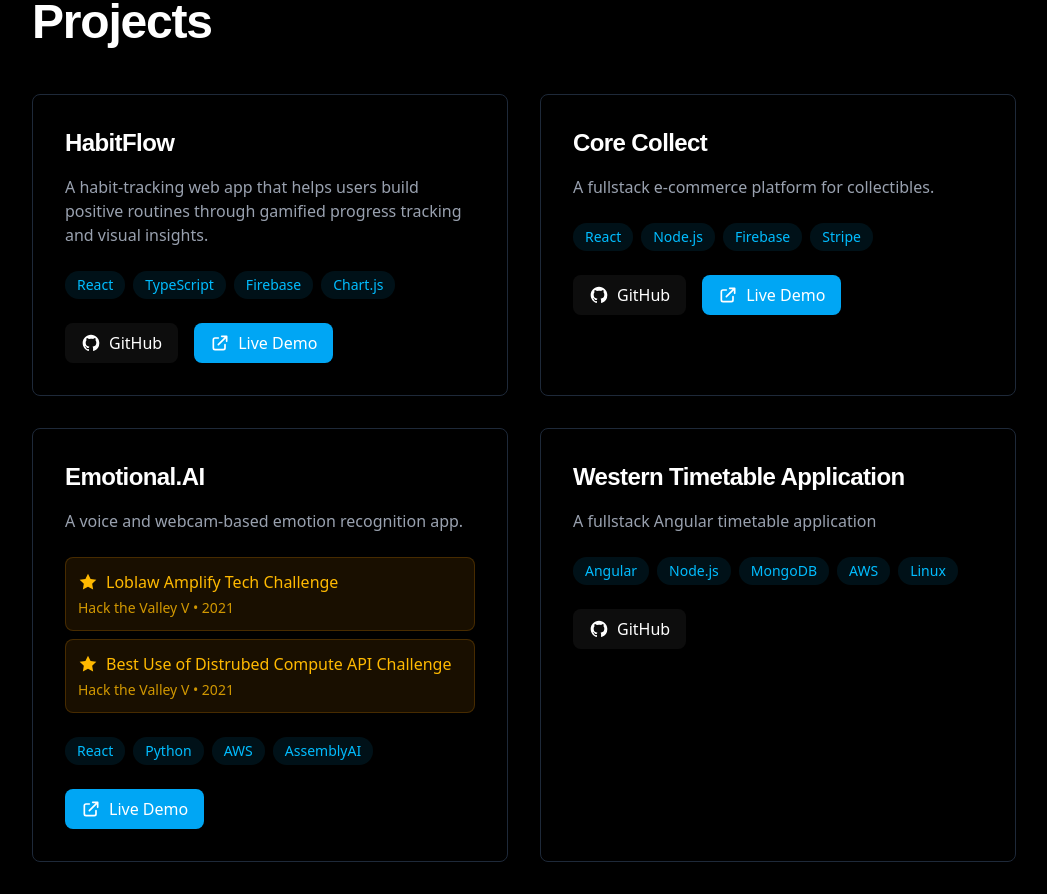
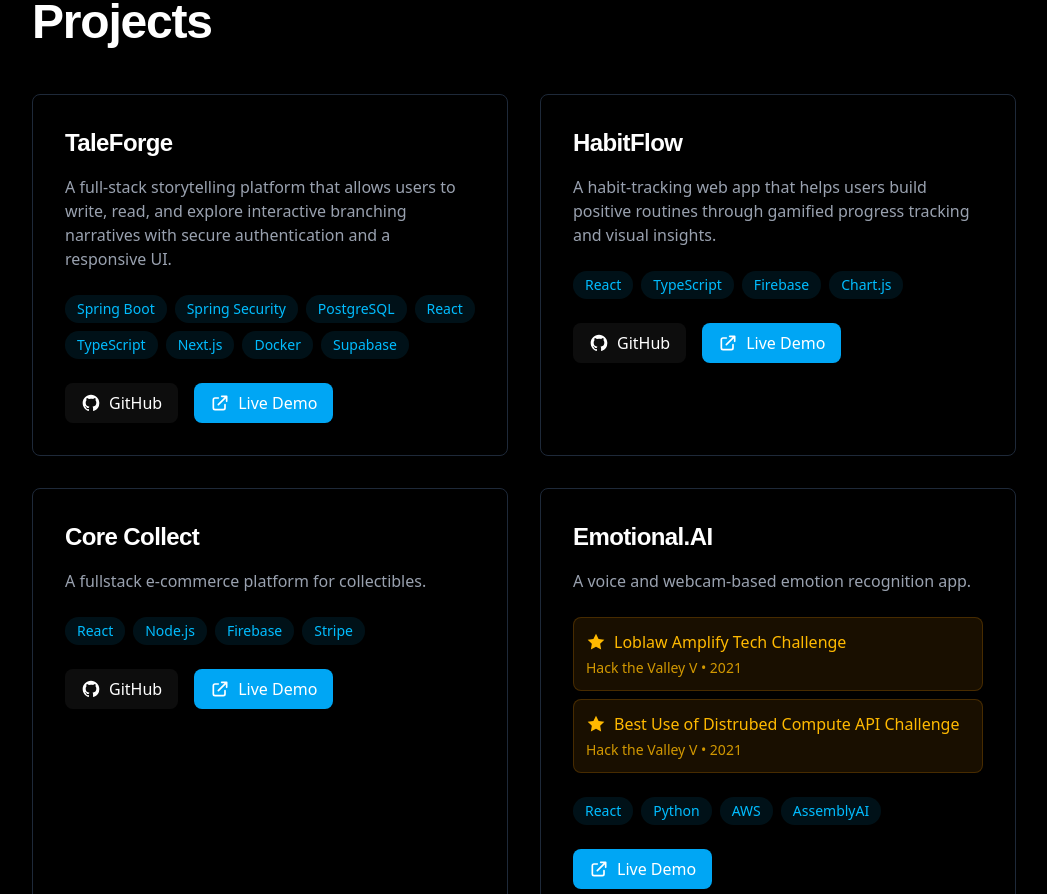
Before and after one commit to asahapde/my-portfolio, a React (Vite) app: page / in a window 1280 px wide. Shown: the part 2600-3494 px from the top of the page, without its empty margins (116-1163 px from the left). Built offline with nearby package versions, Linux system fonts and the light colour scheme; a web font is replaced by a local one.

Commit message:
update links + projects

```diff
--- a/src/components/Hero.tsx
+++ b/src/components/Hero.tsx
@@ -81,7 +81,7 @@
         </p>
         <div className="flex flex-row items-center gap-6 animate-slideUp animation-delay-600">
           <a
-            href="https://drive.google.com/file/d/10d7IoFx5-VKbyAvZqpQ9l-T8BuKzs1aJ/view?usp=sharing"
+            href="https://drive.google.com/file/d/1Ye9dWiFidZm4tq9CNCYttci9BxU3AE7W/view?usp=sharing"
             target="_blank"
             rel="noopener noreferrer"
             className="inline-flex items-center justify-center text-sm sm:text-base md:text-lg rounded-full bg-white hover:bg-gray-100 text-black px-8 py-4 md:px-10 md:py-5 leading-5 font-medium transition-all hover:scale-105 cursor-pointer hover:shadow-lg hover:shadow-white/20 active:scale-95"
--- a/src/components/Projects.tsx
+++ b/src/components/Projects.tsx
@@ -1,5 +1,23 @@
 const Projects = () => {
   const projects = [
+    {
+      title: "TaleForge",
+      description:
+        "A full-stack storytelling platform that allows users to write, read, and explore interactive branching narratives with secure authentication and a responsive UI.",
+      technologies: [
+        "Spring Boot",
+        "Spring Security",
+        "PostgreSQL",
+        "React",
+        "TypeScript",
+        "Next.js",
+        "Docker",
+        "Supabase",
+      ],
+      githubLink: "https://github.com/asahapde/TaleForge",
+      liveLink: "https://tale-forge.vercel.app/",
+      awards: null,
+    },
     {
       title: "HabitFlow",
       description:
```
